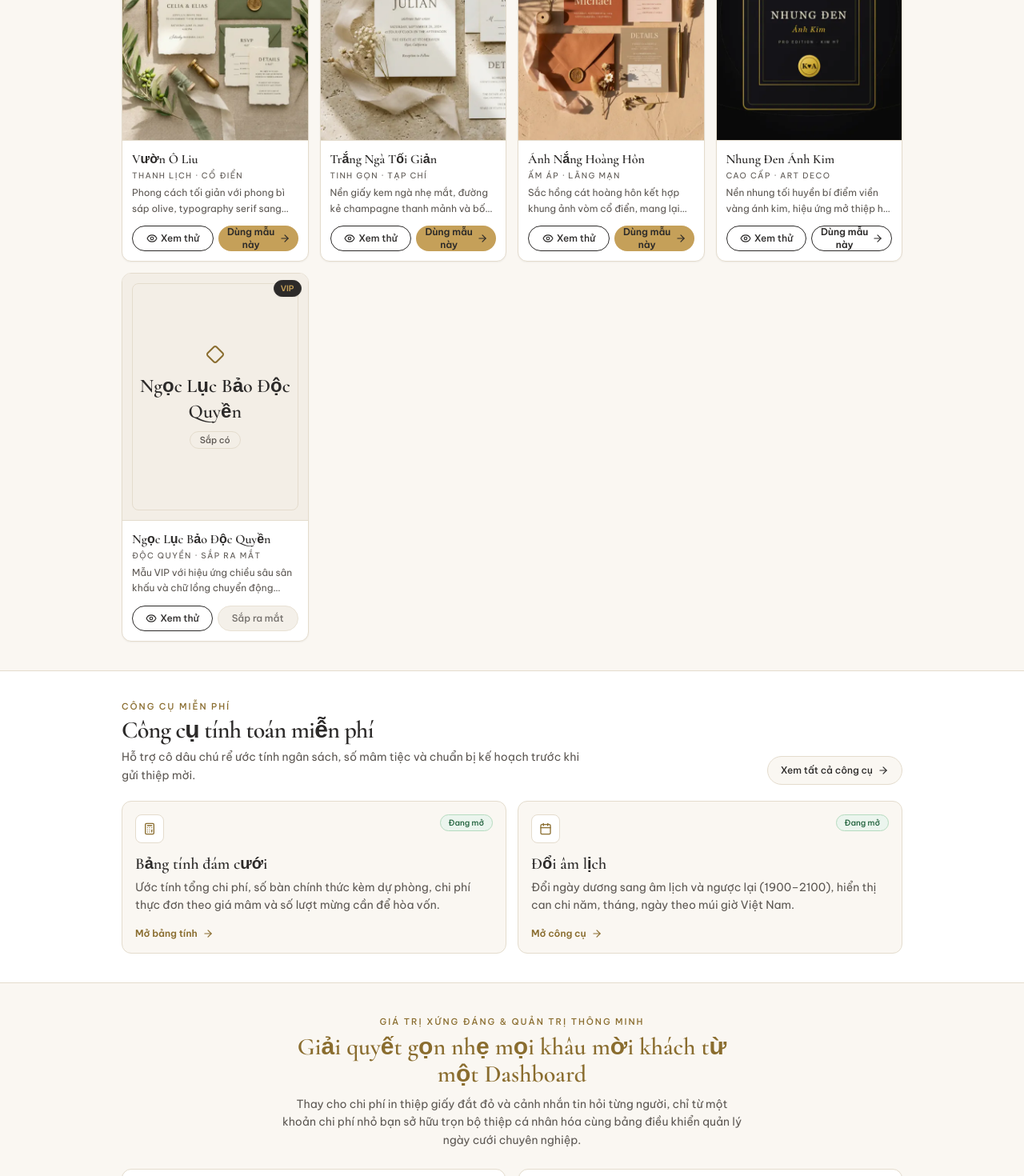
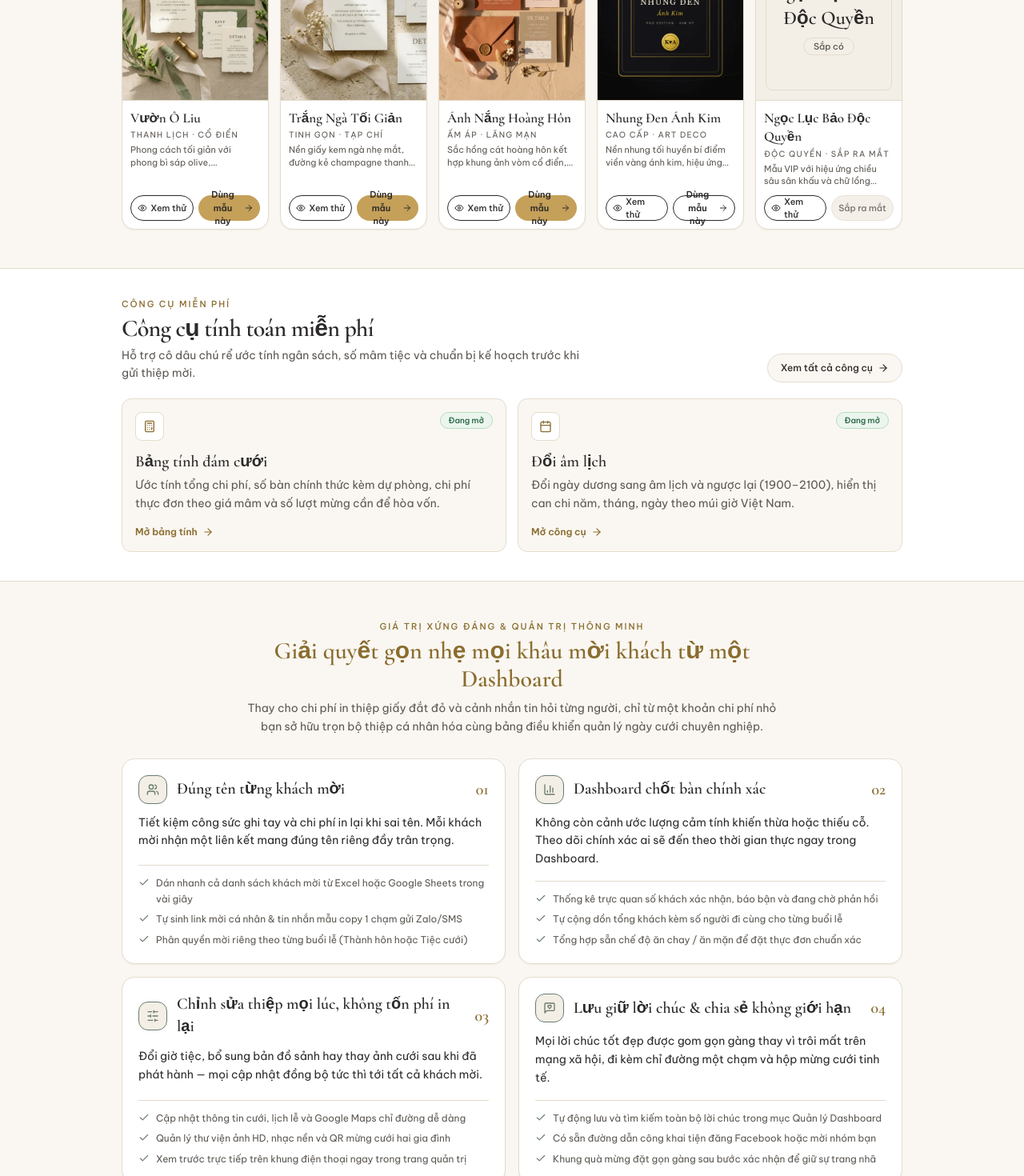
Before and after one commit to ABeginer/weeding_invi_web, a Next.js app: page / in a window 1280 px wide. Shown: the part 1080-2550 px from the top of the page at 80% size. Built offline with nearby package versions, Linux system fonts and the light colour scheme; no server answers.

Commit message:
fix(ui): compact desktop card sizes in template grid and how-it-works

```diff
--- a/components/landing/how-it-works.tsx
+++ b/components/landing/how-it-works.tsx
@@ -25,10 +25,10 @@ export function HowItWorks() {
   return (
     <section
       id="cach-hoat-dong"
-      className="scroll-mt-14 border-b border-border bg-bg py-8 sm:py-10"
+      className="scroll-mt-14 border-b border-border bg-bg py-10 sm:py-12"
     >
       <div className="mx-auto max-w-5xl px-4 sm:px-6">
-        <div className="mx-auto max-w-xl text-center">
+        <div className="mx-auto max-w-2xl text-center">
           <p className="text-[11px] font-medium tracking-[0.18em] text-accent-text uppercase">
             {copy.eyebrow}
           </p>
@@ -40,18 +40,18 @@ export function HowItWorks() {
           </p>
         </div>
 
-        <div className="mt-6 grid grid-cols-1 gap-4 md:grid-cols-2">
+        <div className="mt-7 grid grid-cols-1 gap-4 md:grid-cols-2 lg:gap-4">
           {copy.steps.map((step, index) => {
             const Icon = FEATURE_ICONS[index] ?? Users;
             return (
               <article
                 key={step.number}
-                className="flex flex-col justify-between rounded-xl border border-border bg-surface p-4 shadow-xs transition-colors hover:border-accent sm:p-5"
+                className="flex flex-col justify-between rounded-2xl border border-border bg-surface p-5 shadow-xs transition-colors hover:border-accent lg:p-5"
               >
                 <div>
                   <div className="flex items-center justify-between gap-3">
                     <div className="flex min-w-0 items-center gap-3">
-                      <span className="inline-flex h-9 w-9 shrink-0 items-center justify-center rounded-lg border border-sage bg-surface-alt text-sage">
+                      <span className="inline-flex h-9 w-9 shrink-0 items-center justify-center rounded-xl border border-sage bg-surface-alt text-sage">
                         <Icon className="h-4 w-4" aria-hidden="true" />
                       </span>
                       <h3 className="font-display text-lg leading-snug font-semibold text-text sm:text-xl">
@@ -68,7 +68,7 @@ export function HowItWorks() {
                   </p>
                 </div>
 
-                <ul className="mt-3.5 space-y-1.5 border-t border-border pt-3 text-xs leading-relaxed text-text-muted">
+                <ul className="mt-4 space-y-1.5 border-t border-border pt-3 text-xs leading-relaxed text-text-muted">
                   {step.bullets.map((bullet) => (
                     <li key={bullet} className="flex items-start gap-2">
                       <Check
@@ -84,9 +84,9 @@ export function HowItWorks() {
           })}
         </div>
 
-        <div className="mt-5 flex flex-col gap-4 rounded-xl border border-border bg-surface p-4 shadow-sm sm:p-5 md:flex-row md:items-center md:justify-between">
-          <div className="flex items-start gap-3">
-            <span className="inline-flex h-10 w-10 shrink-0 items-center justify-center rounded-lg border border-border bg-accent-soft text-accent-text">
+        <div className="mt-5 flex flex-col gap-4 rounded-2xl border border-border bg-surface p-5 shadow-sm md:flex-row md:items-center md:justify-between lg:p-5">
+          <div className="flex items-start gap-3.5">
+            <span className="inline-flex h-10 w-10 shrink-0 items-center justify-center rounded-xl border border-border bg-accent-soft text-accent-text">
               <LayoutDashboard className="h-5 w-5" aria-hidden="true" />
             </span>
             <div className="space-y-0.5">
@@ -102,14 +102,14 @@ export function HowItWorks() {
           <div className="flex flex-col gap-2 sm:flex-row sm:items-center md:shrink-0">
             <Link
               href={SITE_LINKS.createWedding}
-              className="inline-flex h-9 items-center justify-center gap-2 rounded-full bg-accent px-5 text-xs font-semibold text-accent-fg shadow-sm transition-colors hover:bg-accent-hover focus-visible:outline-none focus-visible:ring-2 focus-visible:ring-focus-ring focus-visible:ring-offset-2 focus-visible:ring-offset-surface sm:h-10 sm:text-sm"
+              className="inline-flex h-10 items-center justify-center gap-1.5 rounded-full bg-accent px-5 text-xs font-semibold text-accent-fg shadow-md transition-colors hover:bg-accent-hover focus-visible:outline-none focus-visible:ring-2 focus-visible:ring-focus-ring focus-visible:ring-offset-2 focus-visible:ring-offset-surface sm:text-sm"
             >
               <span>{copy.dashboardPrimaryCta}</span>
-              <ArrowRight className="h-3.5 w-3.5" aria-hidden="true" />
+              <ArrowRight className="h-4 w-4" aria-hidden="true" />
             </Link>
             <Link
               href="/#bang-gia"
-              className="inline-flex h-9 items-center justify-center rounded-full border border-text bg-transparent px-4 text-xs font-medium text-text transition-colors hover:bg-surface-alt focus-visible:outline-none focus-visible:ring-2 focus-visible:ring-focus-ring focus-visible:ring-offset-2 focus-visible:ring-offset-surface sm:h-10 sm:text-sm"
+              className="inline-flex h-10 items-center justify-center rounded-full border border-text bg-transparent px-4 text-xs font-medium text-text transition-colors hover:bg-surface-alt focus-visible:outline-none focus-visible:ring-2 focus-visible:ring-focus-ring focus-visible:ring-offset-2 focus-visible:ring-offset-surface sm:text-sm"
             >
               {copy.dashboardSecondaryCta}
             </Link>
--- a/components/landing/template-grid.tsx
+++ b/components/landing/template-grid.tsx
@@ -80,7 +80,7 @@ export function TemplateGrid({ userPlan, onUseTemplate }: TemplateGridProps) {
   return (
     <section
       id="mau-thiep"
-      className="scroll-mt-14 border-b border-border bg-bg py-8 sm:py-9"
+      className="scroll-mt-14 border-b border-border bg-bg py-10 sm:py-12"
     >
       <div className="mx-auto max-w-5xl px-4 sm:px-6">
         <div className="flex flex-col gap-4 md:flex-row md:items-end md:justify-between">
@@ -130,7 +130,7 @@ export function TemplateGrid({ userPlan, onUseTemplate }: TemplateGridProps) {
             {copy.emptyFilterLabel}
           </div>
         ) : (
-          <div className="mt-5 grid grid-cols-2 gap-3.5 md:grid-cols-3 lg:grid-cols-4">
+          <div className="mt-6 grid grid-cols-2 gap-3 sm:grid-cols-3 md:grid-cols-4 lg:grid-cols-5 lg:gap-3.5">
             {filtered.map((tpl, index) => {
               const isPlaceholder = Boolean(tpl.isPlaceholder);
               const badgeText = copy.planBadges[tpl.plan];
@@ -140,7 +140,7 @@ export function TemplateGrid({ userPlan, onUseTemplate }: TemplateGridProps) {
               return (
                 <article
                   key={tpl.id}
-                  className="group flex flex-col overflow-hidden rounded-xl border border-border bg-surface shadow-xs transition-colors hover:border-accent hover:bg-surface-alt"
+                  className="group flex flex-col overflow-hidden rounded-xl border border-border bg-surface shadow-xs transition-colors hover:border-accent hover:bg-surface-alt lg:rounded-2xl"
                 >
                   {/* Khung ảnh bìa tỉ lệ 3:4 */}
                   <div className="relative aspect-[3/4] w-full overflow-hidden border-b border-border bg-surface-alt">
@@ -157,25 +157,25 @@ export function TemplateGrid({ userPlan, onUseTemplate }: TemplateGridProps) {
                   </div>
 
                   {/* Nội dung thẻ */}
-                  <div className="flex flex-1 flex-col justify-between p-2.5 sm:p-3">
+                  <div className="flex flex-1 flex-col justify-between p-3 lg:p-2.5">
                     <div>
-                      <h3 className="font-display text-base leading-snug font-semibold text-text">
+                      <h3 className="font-display text-base leading-snug font-semibold text-text lg:text-[17px]">
                         {tpl.name}
                       </h3>
-                      <p className="mt-0.5 text-[10px] tracking-[0.14em] text-text-muted uppercase">
+                      <p className="mt-0.5 text-[10px] tracking-[0.12em] text-text-muted uppercase">
                         {tpl.subtitle}
                       </p>
-                      <p className="mt-1 hidden text-xs leading-relaxed text-text-muted sm:line-clamp-2">
+                      <p className="mt-1 hidden text-[11px] leading-snug text-text-muted sm:line-clamp-2">
                         {tpl.description}
                       </p>
                     </div>
 
-                    <div className="mt-3 flex flex-col gap-1.5 sm:flex-row">
+                    <div className="mt-2.5 flex flex-col gap-1.5 sm:flex-row">
                       <Link
                         href={`/mau/${tpl.id}`}
-                        className="inline-flex h-8 flex-1 items-center justify-center gap-1 rounded-full border border-text bg-transparent px-2.5 text-xs font-medium text-text transition-colors hover:bg-surface-alt focus-visible:outline-none focus-visible:ring-2 focus-visible:ring-focus-ring"
+                        className="inline-flex h-8 flex-1 items-center justify-center gap-1 rounded-full border border-text bg-transparent px-2 text-[11px] font-medium text-text transition-colors hover:bg-surface-alt focus-visible:outline-none focus-visible:ring-2 focus-visible:ring-focus-ring"
                       >
-                        <Eye className="h-3.5 w-3.5 shrink-0" aria-hidden="true" />
+                        <Eye className="h-3 w-3 shrink-0" aria-hidden="true" />
                         <span>{copy.previewLabel}</span>
                       </Link>
 
@@ -183,7 +183,7 @@ export function TemplateGrid({ userPlan, onUseTemplate }: TemplateGridProps) {
                         <button
                           type="button"
                           disabled
-                          className="inline-flex h-8 flex-1 cursor-not-allowed items-center justify-center rounded-full border border-soon-border bg-soon-bg px-2.5 text-xs font-medium text-soon-fg opacity-85"
+                          className="inline-flex h-8 flex-1 cursor-not-allowed items-center justify-center rounded-full border border-soon-border bg-soon-bg px-2 text-[11px] font-medium text-soon-fg opacity-85"
                         >
                           {copy.comingSoonLabel}
                         </button>
@@ -192,7 +192,7 @@ export function TemplateGrid({ userPlan, onUseTemplate }: TemplateGridProps) {
                           type="button"
                           onClick={() => onUseTemplate(tpl)}
                           className={cn(
-                            "inline-flex h-8 flex-1 cursor-pointer items-center justify-center gap-1 rounded-full px-2.5 text-xs font-semibold transition-colors focus-visible:outline-none focus-visible:ring-2 focus-visible:ring-focus-ring",
+                            "inline-flex h-8 flex-1 cursor-pointer items-center justify-center gap-1 rounded-full px-2 text-[11px] font-semibold transition-colors focus-visible:outline-none focus-visible:ring-2 focus-visible:ring-focus-ring",
                             requiresUpgrade
                               ? "border border-text bg-transparent text-text hover:bg-surface-alt"
                               : "bg-accent text-accent-fg hover:bg-accent-hover",
@@ -200,7 +200,7 @@ export function TemplateGrid({ userPlan, onUseTemplate }: TemplateGridProps) {
                         >
                           <span>{copy.useTemplateLabel}</span>
                           <ArrowRight
-                            className="h-3.5 w-3.5 shrink-0"
+                            className="h-3 w-3 shrink-0"
                             aria-hidden="true"
                           />
                         </button>
```
